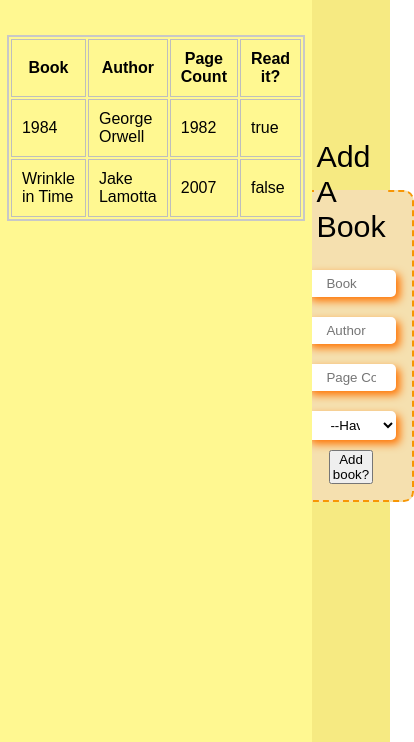
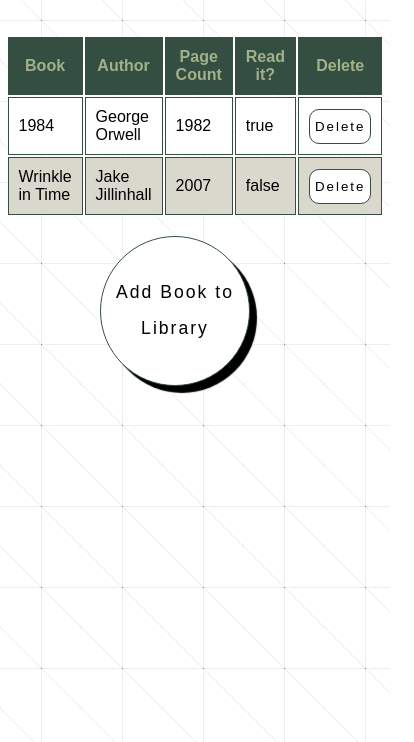
Before and after one commit to apdelany1/library, a plain HTML site: page index.html in a window 390 px wide. Shown: the part 102-844 px from the top of the page, 414 px wide, since content can reach past the window. Drawn offline with nearby package versions, Linux system fonts and the light colour scheme.

Commit message:
added in some photos, one for the background, the other is optional mobile background, button and site is styled. more corner cases to be worked out like the delete, blank entries, and logic for Read It column

```diff
--- a/app.js
+++ b/app.js
@@ -9,7 +9,7 @@ myLibrary.push ({
 
 myLibrary.push ({
     title: "Wrinkle in Time",
-    author: "Jake Lamotta",
+    author: "Jake Jillinhall",
     pages: 2007,
     read: false
 })
@@ -44,6 +44,12 @@ function addBookToLibrary() {
         let ctwo = document.createElement("td")
         let cthree = document.createElement("td")
         let cfour = document.createElement("td")
+        let deleteBtn = document.createElement("button")
+        deleteBtn.classList.add("button")
+        deleteBtn.innerText = "Delete"
+        let cfive = document.createElement("td")
+
+        cfive.append(deleteBtn);
 
         cone.innerText = element.title;
         ctwo.innerText = element.author;
@@ -54,15 +60,30 @@ function addBookToLibrary() {
         row.append(ctwo)
         row.append(cthree)
         row.append(cfour)
+        row.append(cfive)
+
+        document.querySelector("form").reset()
     });
 }
+
+const closeAddBox = document.querySelector("span")
+const openAddBox = document.querySelector(".addBook")
+
+const sideBar = document.querySelector(".sidebar")
+closeAddBox.addEventListener("click", function(e) {
+    sideBar.classList.toggle("display");
+})
+openAddBox.addEventListener("click", function(e) {
+    sideBar.classList.toggle("display");
+})
+
 
 const bookInput = document.querySelector("#bookInput")
 const authorInput = document.querySelector("#authorInput")
 const pageCount = document.querySelector("#pageCount")
 const select = document.querySelector("#select")
 
-const button = document.querySelector("button")
+const button = document.querySelector("#button")
 
 button.addEventListener("click", function(event) {
     event.preventDefault();
--- a/index.html
+++ b/index.html
@@ -6,15 +6,19 @@
     <meta name="viewport" content="width=device-width, initial-scale=1.0">
     <title>Document</title>
     <link rel="stylesheet" href="styles.css">
-
+    <link rel="stylesheet" href="https://fonts.googleapis.com/css2?family=Material+Symbols+Outlined:opsz,wght,FILL,GRAD@20..48,100..700,0..1,-50..200" />
 </head>
 <body>
     <div class="container">
-        <div class="sidebar">
+        <button class="addBook">Add Book to Library</button>
+        <div class="sidebar display">
             <form action="#">
                 <fieldset>
                     <legend>Add A Book</legend>
                     <div class="collective">
+                        <span class="material-symbols-outlined">
+                            close
+                            </span>
                         <input type="text" placeholder="Book" id="bookInput">
                         <input type="text" placeholder="Author" id="authorInput">
                         <input type="text" placeholder="Page Count" id="pageCount">
@@ -23,13 +27,13 @@
                             <option value="no">No</option>
                             <option value="yes">Yes</option>
                         </select>
-                        <button type="submit">Add book?</button>
+                        <button type="submit" id="button">Add book?</button>
                     </div>
                 </fieldset>
             </form>
         </div>
         <div class="main">
-            <h1>Book Club</h1>
+            <h1>My Library</h1>
             <table>
                 <thead>
                     <tr>
@@ -37,6 +41,7 @@
                         <th>Author</th>
                         <th>Page Count</th>
                         <th>Read it?</th>
+                        <th>Delete</th>
                     </tr>
                 </thead>
                 <tbody id="tableBod"></tbody>
--- a/styles.css
+++ b/styles.css
@@ -7,10 +7,7 @@
 
 .container {
     height: 100vh;
-    display: grid;
-    grid-template-areas:
-    "body side";
-    grid-template-columns: 80% 20%;
+
 }
 
 h1 {
@@ -19,7 +16,8 @@ h1 {
 
 .main {
     height: 100vh;
-    background-color: rgb(255, 248, 145);
+    /* background-color: rgb(240, 239, 230); */
+    background: url(axiom-pattern.png);
     grid-area: body;
     display: flex;
     flex-direction: column;
@@ -29,10 +27,18 @@ h1 {
 
 .sidebar {
     grid-area: side;
-    background-color: rgba(238, 215, 12, 0.514);
     display: flex;
     justify-content: center;
     align-items: center;
+    position: absolute;
+    right: 90px;
+    top: 30%;
+}
+span {
+    position: absolute;
+    top: 25px;
+    right: 10px;
+    cursor: pointer;
 }
 
 form {
@@ -52,11 +58,12 @@ form {
 
 fieldset
 {
-  background-color:rgb(245, 224, 175);
-  padding:16px;
+  background-color: #a3b18a;
+  padding: 10px;
   font-size: 1.9rem;
-  border: 2px dashed rgb(247, 150, 4);
+  border: 2px dotted #344e41;
   border-radius: 10px;
+  color: #344e41;
 }
 
 legend {
@@ -67,26 +74,77 @@ input,
 select {
     width: 100%;
     margin: 10px 0 ;
-    padding: 6px 20px;
+    padding: 10px 20px;
     border-radius: 5px;
     text-align: left;
     background-color: rgb(255, 255, 255);
     border: none;
-    box-shadow: 4px 4px 9px rgb(255, 115, 0);
+    box-shadow: 4px 4px 9px #344e41;
 }
 
 button {
-    width: 50%;
+    padding: 9px 5px;
+    border: 1px solid #344e41;
+    background-color: white;
+    width: 100%;
+    border-radius: 10px;
+    letter-spacing: 2px;
+
 }
 
+button:hover {
+    border: 1px solid black;
+}
+
+thead {
+    background-color: #344e41;
+    color: #a3b18a;
+}
 
 td,
 th {
-    border: 1px solid rgb(190, 190, 190);
+    border: 1px solid #344e41;
     padding: 10px;
 }
 
 table {
-    border: 2px solid rgb(200, 200, 200);
-    width: 70%
+    width: 60%
 }
+
+tbody tr:nth-child(odd) {
+    background-color: white;
+}
+tbody tr:nth-child(even) {
+    background-color: #dad7cd;
+}
+
+
+/* Javascript toggle classes */
+.display {
+    display: none;
+}
+
+.addBook {
+    position: absolute;
+    right:140px;
+    top: 40%;
+    width: 200px;
+    width: 150px;
+    height: 150px;
+    border-radius: 100px;
+    border: none;
+    border: .5px solid #344e41;
+    box-shadow: 7px 7px 1px;
+    line-height: 2;
+    font-size: 1.1rem;
+
+}
+
+.addBook:hover{
+    background-color: #588157;
+    color: white;
+    box-shadow: 20px 20px 40px;
+    transition: all .4s ease;
+    font-weight: 800;
+
+}
```
Also changed, not shown: arabesque.png (added), axiom-pattern.png (added).
